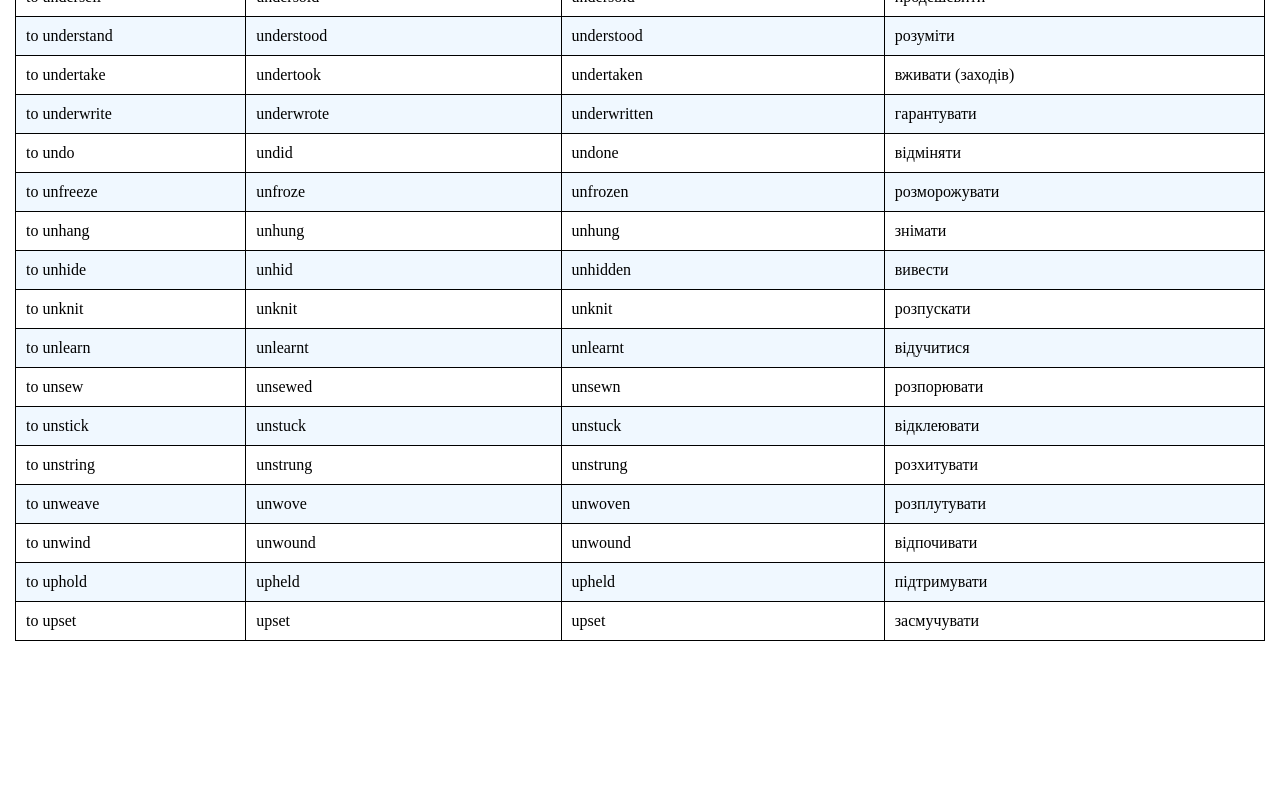
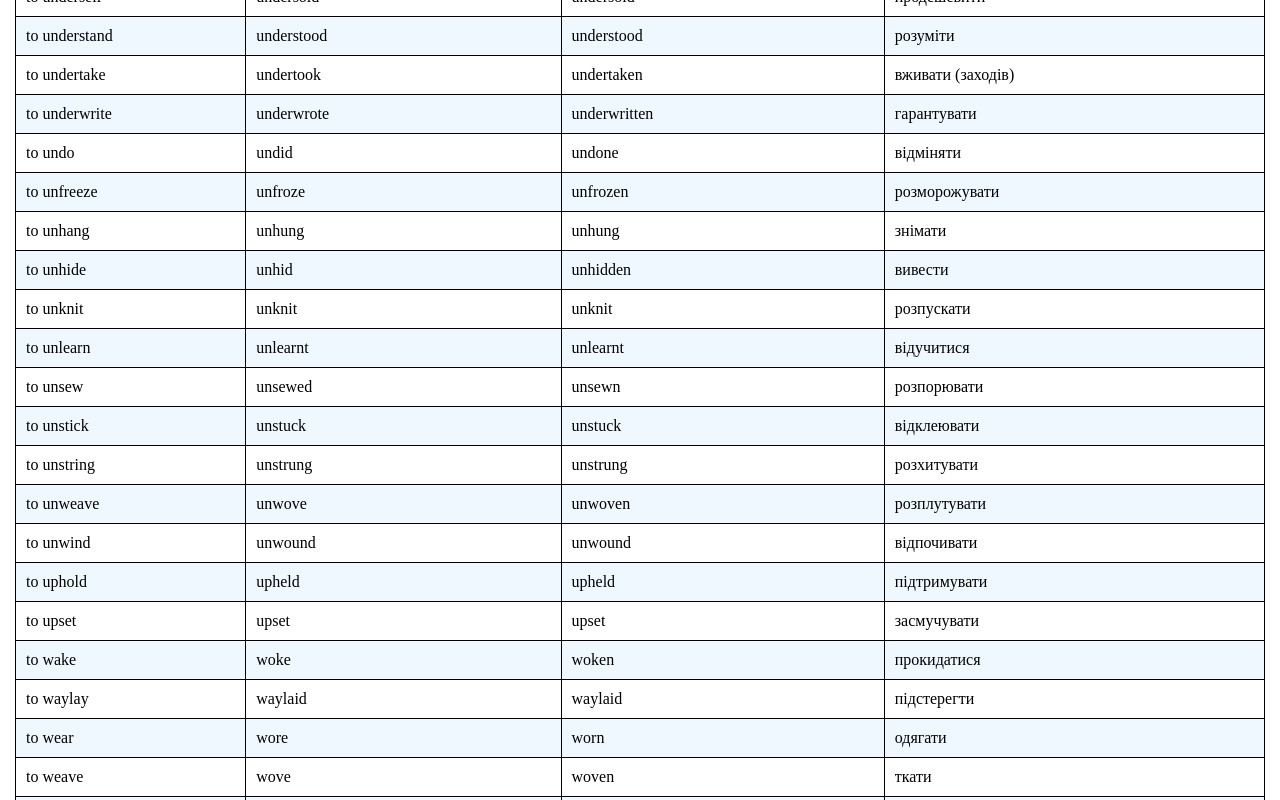
Before and after one commit to yevhenii-razhyk/irregular-verbs, a React (Create React App) app: page / in a window 1280 px wide. Shown: the part 11200-12000 px from the top of the page. Before the commit the page ends 11856 px from the top, so only its background shows below. Built offline with nearby package versions, Linux system fonts and the light colour scheme.

Commit message:
added letter 'W'

```diff
--- a/src/verbsList.ts
+++ b/src/verbsList.ts
@@ -322,4 +322,18 @@ export const verbsList: IVerb[] | any = [
     {id: 300, v1: "uphold", v2: "upheld", v3: "upheld", translate: "підтримувати"},
     {id: 301, v1: "upset", v2: "upset", v3: "upset", translate: "засмучувати"},
 
+    {id: 302, v1: "wake", v2: "woke", v3: "woken", translate: "прокидатися"},
+    {id: 303, v1: "waylay", v2: "waylaid", v3: "waylaid", translate: "підстерегти"},
+    {id: 304, v1: "wear", v2: "wore", v3: "worn", translate: "одягати"},
+    {id: 305, v1: "weave", v2: "wove", v3: "woven", translate: "ткати"},
+    {id: 306, v1: "wed", v2: "wed", v3: "wed", translate: "одружуватися"},
+    {id: 307, v1: "weep", v2: "wept", v3: "wept", translate: "плакати"},
+    {id: 308, v1: "wet", v2: "wet", v3: "wet", translate: "вимочувати"},
+    {id: 309, v1: "win", v2: "won", v3: "won", translate: "вигравати"},
+    {id: 310, v1: "wind", v2: "wound", v3: "wound", translate: "вертіти"},
+    {id: 311, v1: "withdraw", v2: "withdrew", v3: "withdrawn", translate: "виводити"},
+    {id: 312, v1: "withhold", v2: "withheld", v3: "withheld", translate: "утримувати"},
+    {id: 313, v1: "withstand", v2: "withstood", v3: "withstood", translate: "протистояти"},
+    {id: 314, v1: "wring", v2: "wrung", v3: "wrung", translate: "вичавлювати"},
+    {id: 315, v1: "write", v2: "wrote", v3: "written", translate: "писати"},
 ]
```
